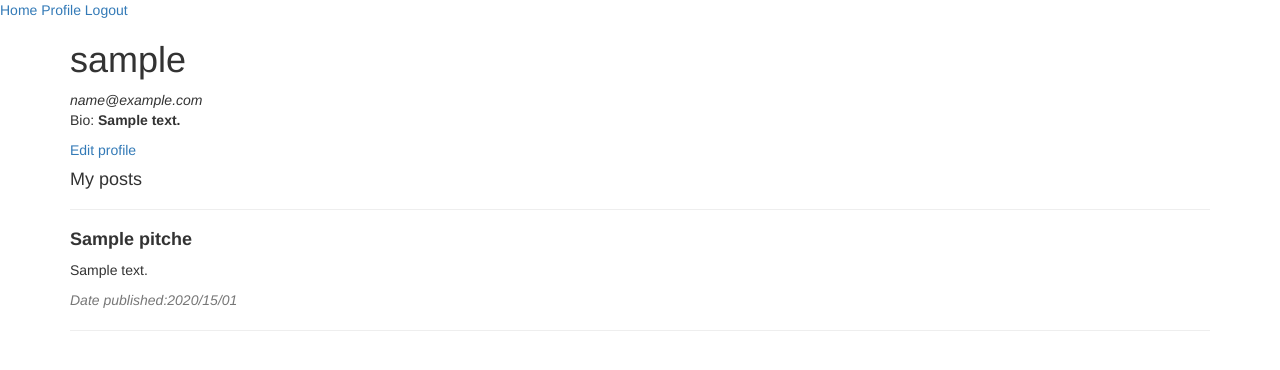
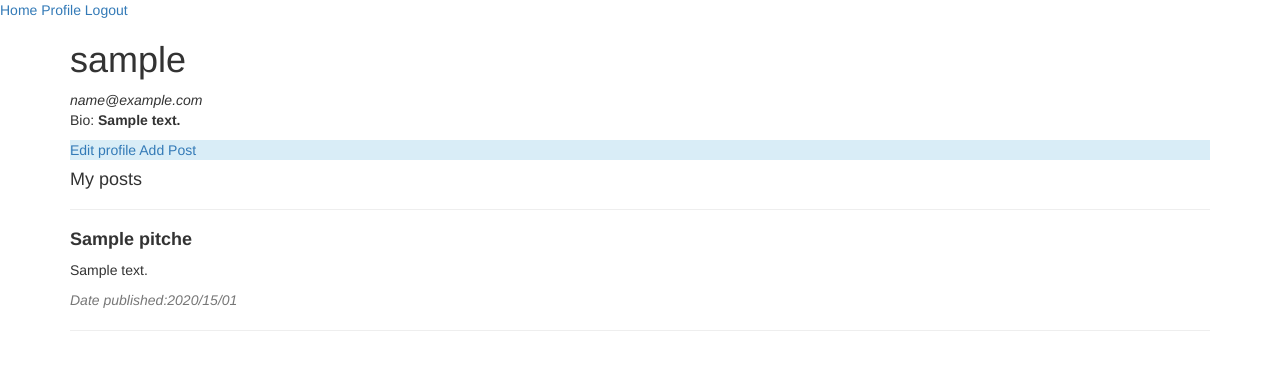
Before and after one commit to Willbeckh/one-time, a Flask app: the page made by app/templates/user.html in a window 1280 px wide. Shown: the top 370 px of the page. Run offline with Flask 2, Linux system fonts and the light colour scheme; the first user in the database is signed in; tables that the repository leaves empty hold one stand-in row (Sample ...); some libraries are stand-ins or nearby versions.

Commit message:
ft: add button for adding anew post

```diff
--- a/app/templates/user.html
+++ b/app/templates/user.html
@@ -10,7 +10,10 @@
   <em>{{ user.email }}</em>
   <p>Bio: <b>{{user.about_me}}</b></p>
   {% if user == current_user %}
-  <p><a href="{{ url_for('main.update_profile') }}">Edit profile</a></p>
+  <div class="edit__btns bg-info m-1">
+    <a href="{{ url_for('main.update_profile') }}">Edit profile</a>
+    <a href="{{ url_for('main.add_post') }}">Add Post</a>
+  </div>
   {% endif %}
 
   <h4>My posts</h4>
```
